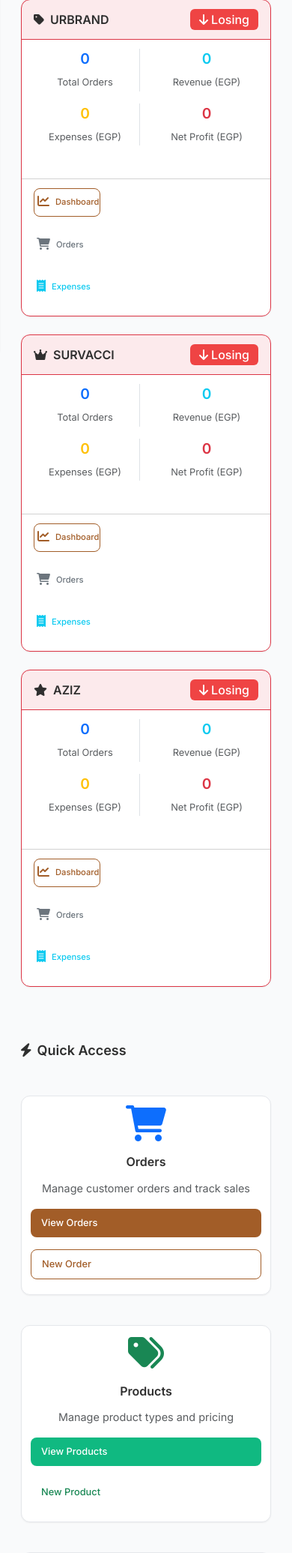
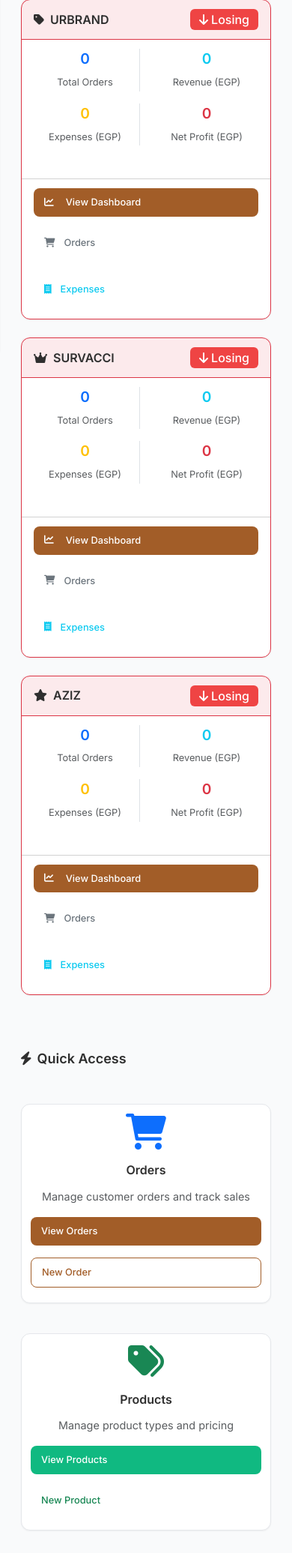
Before and after one commit to AdhamElkomey23/WHOLESALE-APP, a Flask app: page / in a window 390 px wide. Shown: the part 375-2446 px from the top of the page at 75% size. Run offline with Flask 3, Linux system fonts and the light colour scheme; a user stored in the database is signed in; data that the repository does not hold is empty.

Commit message:
Improve the dashboard button and overall layout on the brand performance page
Refactor dashboard button in `home.html` using `d-grid` and `row g-2` classes for improved responsiveness.

Replit-Commit-Author: Agent
Replit-Commit-Session-Id: 03023591-3e84-4850-aff2-f235a7f37061
Replit-Commit-Screenshot-Url: https://storage.googleapis.com/screenshot-production-us-central1/4234a394-b2d3-40c5-a1fb-8767f7a2ab1a/51041588-00d3-46d9-a58e-fe6cc5f44281.jpg

```diff
--- a/templates/home.html
+++ b/templates/home.html
@@ -96,24 +96,21 @@
                     </div>
                 </div>
                 <div class="card-footer bg-transparent">
-                    <div class="row g-1">
-                        <div class="col-4">
-                            <a href="{{ url_for('dashboard', brand=brand) }}" class="btn btn-outline-primary btn-sm w-100">
-                                <i class="fas fa-chart-line d-block mb-1"></i>
-                                <small>Dashboard</small>
-                            </a>
-                        </div>
-                        <div class="col-4">
-                            <a href="{{ url_for('orders', brand=brand) }}" class="btn btn-outline-secondary btn-sm w-100">
-                                <i class="fas fa-shopping-cart d-block mb-1"></i>
-                                <small>Orders</small>
-                            </a>
-                        </div>
-                        <div class="col-4">
-                            <a href="{{ url_for('expenses', brand=brand) }}" class="btn btn-outline-info btn-sm w-100">
-                                <i class="fas fa-receipt d-block mb-1"></i>
-                                <small>Expenses</small>
-                            </a>
+                    <div class="d-grid gap-2">
+                        <a href="{{ url_for('dashboard', brand=brand) }}" class="btn btn-primary">
+                            <i class="fas fa-chart-line me-2"></i>View Dashboard
+                        </a>
+                        <div class="row g-2">
+                            <div class="col-6">
+                                <a href="{{ url_for('orders', brand=brand) }}" class="btn btn-outline-secondary w-100">
+                                    <i class="fas fa-shopping-cart me-1"></i>Orders
+                                </a>
+                            </div>
+                            <div class="col-6">
+                                <a href="{{ url_for('expenses', brand=brand) }}" class="btn btn-outline-info w-100">
+                                    <i class="fas fa-receipt me-1"></i>Expenses
+                                </a>
+                            </div>
                         </div>
                     </div>
                 </div>
```
Also changed, not shown: attached_assets/Home - Wholesale Management - Google Chrome 5_30_2025 8_45_40 PM.png (added), attached_assets/WhatsApp Image 2025-05-30 at 20.46.12_0d5adfcd.jpg (added).
